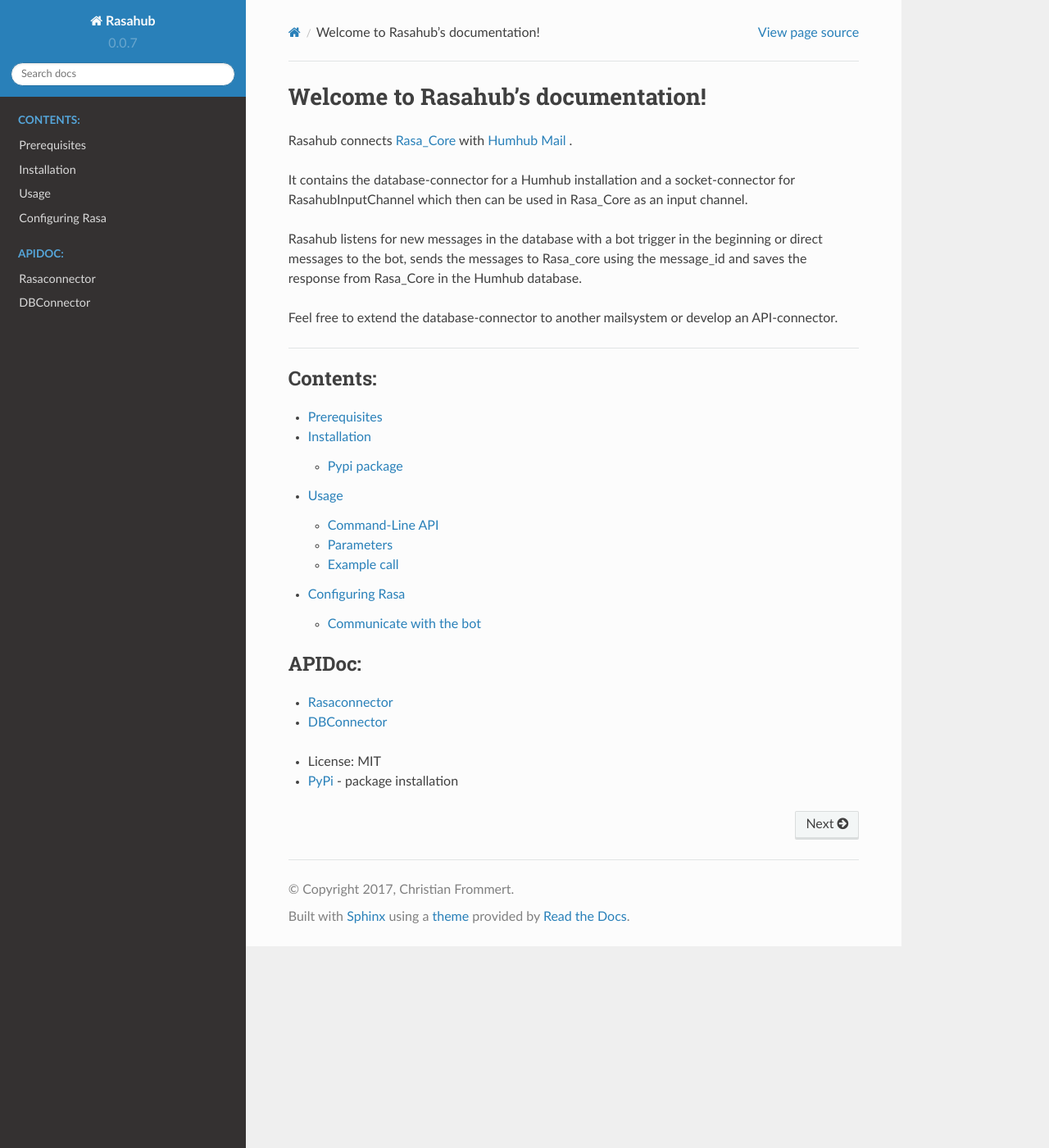
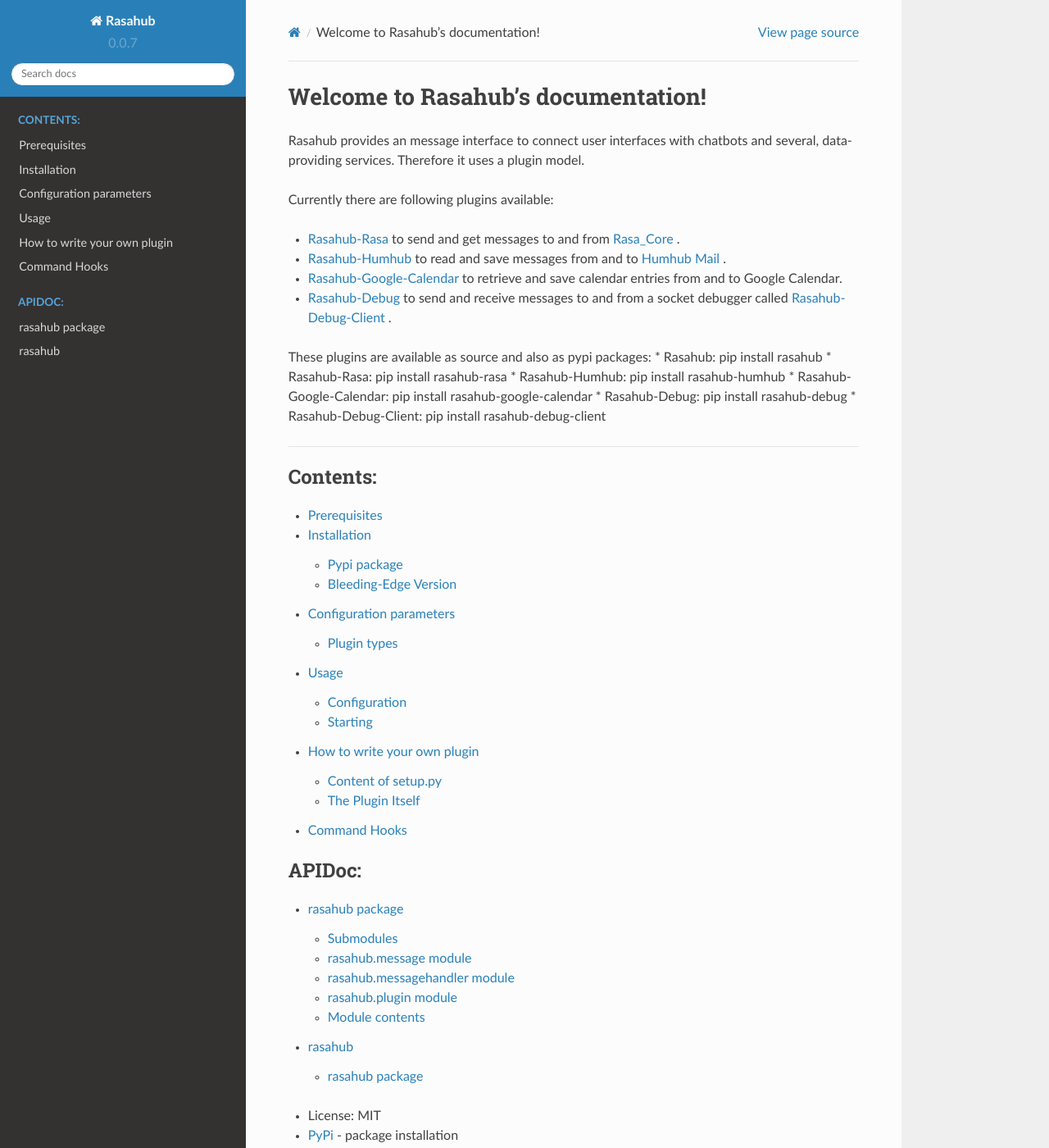
Before and after one commit to KMI-KPZ/rasahub, a Sphinx documentation site: the page built from docs/index.rst, in a window 1280 px wide and 1400 px high. Shown: the whole window at 82% size. Built offline with Sphinx 7.4.7 and the Read the Docs theme 2.0.0, drawn with Linux system fonts in a browser that asks for light colours.

Commit message:
documentation

```diff
--- /dev/null
+++ b/docs/configuration.rst
@@ -0,0 +1,27 @@
+.. Configuration doc
+
+Configuration parameters
+========================
+
++------------+---------------------------------------+-----------+
+| Parameter  | Description                           | Required  |
++============+=======================================+===========+
+| package    | Python package name of plugin         | required  |
++------------+---------------------------------------+-----------+
+| classname  | Name of plugin class                  | required  |
++------------+---------------------------------------+-----------+
+| init       | Initialization parameters             | required  |
++------------+---------------------------------------+-----------+
+| out        | Output route                          | required  |
++------------+---------------------------------------+-----------+
+| type       | Type of plugin, see below             | required  |
++------------+---------------------------------------+-----------+
+
+Plugin types
+------------
+
+Currently there are three plugin types implemented:
+
+* interface: Receives and sends user-facing messages
+* interpreter: Receives message, interpretes and sends back interpreted message
+* datastore: Will not be started but serves as data provider
--- a/docs/index.rst
+++ b/docs/index.rst
@@ -6,16 +6,24 @@
 Welcome to Rasahub's documentation!
 ===================================
 
-Rasahub connects `Rasa_Core`_ with `Humhub`_ `Mail`_ .
+Rasahub provides an message interface to connect user interfaces with chatbots
+and several, data-providing services. Therefore it uses a plugin model.
 
-It contains the database-connector for a Humhub installation and a socket-connector
-for RasahubInputChannel which then can be used in Rasa_Core as an input channel.
+Currently there are following plugins available:
 
-Rasahub listens for new messages in the database with a bot trigger in the beginning
-or direct messages to the bot, sends the messages to Rasa_core using the message_id
-and saves the response from Rasa_Core in the Humhub database.
+* `Rasahub-Rasa`_ to send and get messages to and from `Rasa_Core`_ .
+* `Rasahub-Humhub`_ to read and save messages from and to `Humhub`_ `Mail`_ .
+* `Rasahub-Google-Calendar`_ to retrieve and save calendar entries from and to Google Calendar.
+* `Rasahub-Debug`_ to send and receive messages to and from a socket debugger called `Rasahub-Debug-Client`_ .
 
-Feel free to extend the database-connector to another mailsystem or develop an API-connector.
+These plugins are available as source and also as pypi packages:
+* Rasahub: pip install rasahub
+* Rasahub-Rasa: pip install rasahub-rasa
+* Rasahub-Humhub: pip install rasahub-humhub
+* Rasahub-Google-Calendar: pip install rasahub-google-calendar
+* Rasahub-Debug: pip install rasahub-debug
+* Rasahub-Debug-Client: pip install rasahub-debug-client
+
 
 ----
 
@@ -24,21 +32,28 @@
    :caption: Contents:
 
    installation
+   configuration
    usage
-   rasainputchannel
+   plugin_model
+   command_hooks
 
 
 .. toctree::
    :maxdepth: 2
    :caption: APIDoc:
 
-   rasaconnector
-   dbconnector
+   rasahub
+   modules
 
 
 * License: MIT
 * `PyPi`_ - package installation
 
+.. _Rasahub-Rasa: https://github.com/frommie/rasahub-rasa
+.. _Rasahub-Humhub: https://github.com/frommie/rasahub-humhub
+.. _Rasahub-Google-Calendar: https://github.com/frommie/rasahub-google-calendar
+.. _Rasahub-Debug: https://github.com/frommie/rasahub-debug
+.. _Rasahub-Debug-Client: https://github.com/frommie/rasahub-debug-client
 .. _Rasa_Core: https://github.com/RasaHQ/rasa_core
 .. _Humhub: https://www.humhub.org/de/site/index
 .. _Mail: https://github.com/humhub/humhub-modules-mail
--- /dev/null
+++ b/docs/plugin_model.rst
@@ -0,0 +1,132 @@
+.. Plugin Model doc
+
+How to write your own plugin
+============================
+
+To develop your own Rasahub plugin and provide it as a pypi package there are a
+few steps needed.
+
+First, create a directory to store all your plugin files, for example:
+'example-plugin'.
+Then, create another directory in your newly created one with the name of your
+plugin with rasahub_ prefix. For example: rasahub_example.
+
+In example-plugin you have to create following files:
+
+* LICENSE.txt - containing the license information of your plugin
+
+* MANIFEST.in - containing following string:
+
+    include LICENSE README.rst
+
+* README.rst - with a basic documentation of your plugin
+
+* setup.py - with setup information for python.
+
+Content of setup.py
+-------------------
+
+In setup.py you state the plugins name, dependency, version and so on. A basic
+example of setup.py looks like this:
+
+.. code-block:: python
+
+   from setuptools import setup, find_packages
+
+   install_requires = [
+       'rasahub',
+   ]
+
+   tests_requires = [
+   ]
+
+   extras_requires = {
+       'test': tests_requires
+   }
+
+   setup(name='rasahub-example',
+         version='0.0.1',
+         description='Example plugin for Rasahub',
+         url='http://github.com/frommie/rasahub-example',
+         author='Jon Doe',
+         author_email='jon.doe@foobar.baz',
+         license='MIT',
+         classifiers=[
+             'Development Status :: 3 - Alpha',
+             'License :: OSI Approved :: MIT License',
+             'Intended Audience :: Developers',
+             'Programming Language :: Python :: 2.7',
+             'Topic :: Software Development',
+         ],
+         keywords='rasahub example plugin',
+         packages=find_packages(exclude=['docs', 'tests']),
+         install_requires=install_requires,
+         tests_require=tests_requires,
+         extras_require=extras_requires,
+   )
+
+
+The Plugin Itself
+-----------------
+
+After we created all the python-related files we can start developing the
+plugin itself!
+In your rasahub_example directory create a file called __init__.py . There
+you define your Plugin class and the initialization method:
+
+.. code-block:: python
+
+from rasahub import RasahubPlugin
+from rasahub.message import RasahubMessage
+
+import fancy_api
+
+    class ExamplePlugin(RasahubPlugin):
+        """
+        ExamplePlugin is subclass of RasahubPlugin
+        """
+        def __init__(self, **kwargs):
+            """
+            Initializes the example plugin
+            """
+
+            super(HumhubConnector, self).__init__()
+
+            parameter = kwargs.get('parameter', 'default-value')
+            self.exampleparameter = parameter
+            self.apiconnection = fancy_api.connect(parameter)
+
+
+        def send(self, messagedata, main_queue):
+            """
+            Sends message to example plugin output like socket connection or
+            database
+            """
+            self.apiconnection.save(messagedata)
+
+
+        def receive(self):
+            """
+            Receives message from plugin input
+            """
+            return self.apiconnection.receive()
+
+
+        def process_command(self, command, payload, out_message):
+            """
+            Command hook before sending, returns a Rasahub message object
+            """
+            reply = RasahubMessage(
+                message = "Command unknown",
+                message_id = payload['message_id'],
+                target = payload['message_target'],
+                source = payload['message_source']
+            )
+            return reply
+
+
+            def end(self):
+                """
+                Closes connections
+                """
+                self.apiconnection.close()
--- /dev/null
+++ b/docs/rasahub.rst
@@ -0,0 +1,38 @@
+rasahub package
+===============
+
+Submodules
+----------
+
+rasahub.message module
+----------------------
+
+.. automodule:: rasahub.message
+    :members:
+    :undoc-members:
+    :show-inheritance:
+
+rasahub.messagehandler module
+-----------------------------
+
+.. automodule:: rasahub.messagehandler
+    :members:
+    :undoc-members:
+    :show-inheritance:
+
+rasahub.plugin module
+---------------------
+
+.. automodule:: rasahub.plugin
+    :members:
+    :undoc-members:
+    :show-inheritance:
+
+
+Module contents
+---------------
+
+.. automodule:: rasahub
+    :members:
+    :undoc-members:
+    :show-inheritance:
--- a/docs/usage.rst
+++ b/docs/usage.rst
@@ -3,37 +3,38 @@
 Usage
 =====
 
-Command-Line API
-----------------
+Configuration
+-------------
 
-Start rasahub:
+First, you have to create a configuration, initializing all your plugins and
+route messages. Needed parameters for each plugin should be in there respective
+documentation. Following a basic debug-configuration to get an idea:
 
-    rasahub <<parameters>>
+    debug1:
+      package: 'rasahub_debug'
+      classname: 'DebugConnector'
+      init:
+        host: '127.0.0.1'
+        port: 5020
+      out: 'debug2'
+      type: 'interface'
 
-Parameters
-----------
+    debug2:
+      package: 'rasahub_debug'
+      classname: 'DebugConnector'
+      init:
+        host: '127.0.0.1'
+        port: 5021
+      out: 'debug1'
+      type: 'interface'
 
-+------------+------------------+---------------------------------------+-----------+-------------+
-| Parameter  | Parameter(long)  | Description                           | Required  | Default     |
-+============+==================+=======================================+===========+=============+
-| -dbu       | --dbuser         | Database username                     | required  | -           |
-+------------+------------------+---------------------------------------+-----------+-------------+
-| -dbp       | --dbpwd          | Database userpassword                 | required  | -           |
-+------------+------------------+---------------------------------------+-----------+-------------+
-| -dbh       | --dbhost         | Database host                         | optional  | 127.0.0.1   |
-+------------+------------------+---------------------------------------+-----------+-------------+
-| -dbn       | --dbname         | Database name                         | required  | -           |
-+------------+------------------+---------------------------------------+-----------+-------------+
-| -t         | --trigger        | Trigger-word (!bot for example)       | optional  | \!bot       |
-+------------+------------------+---------------------------------------+-----------+-------------+
-| -id        | --botid          | The bots Humhub-User ID               | required  | -           |
-+------------+------------------+---------------------------------------+-----------+-------------+
-| -rh        | --rasahost       | The hostaddress of Rasa_Core          | optional  | 127.0.0.1   |
-+------------+------------------+---------------------------------------+-----------+-------------+
-| -rp        | --rasaport       | The port of RasahubInputchannel       | optional  | 5020        |
-+------------+------------------+---------------------------------------+-----------+-------------+
 
-Example call
-------------
+Save this as config.yml in your current directory.
 
-    rasahub -dbu humuser -dbp secretpassword -dbn humhub -t !bot -id 5
+
+Starting
+--------
+
+Now you can start rasahub using:
+
+    python -m rasahub
```
Also changed, not shown: docs/command_hooks.rst (added, +18 -0 lines), docs/dbconnector.rst (deleted, +0 -7 lines), docs/installation.rst (+14 -2 lines), docs/modules.rst (added, +7 -0 lines), docs/rasaconnector.rst (deleted, +0 -7 lines), docs/rasainputchannel.rst (deleted, +0 -37 lines).
